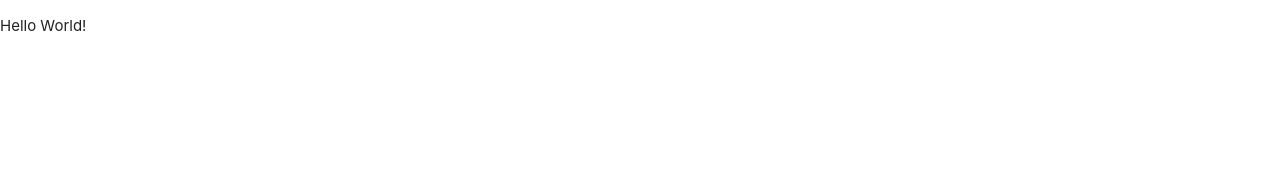
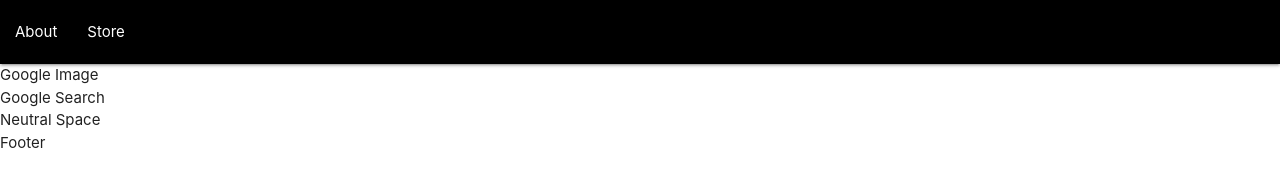
Before and after one commit to yoojeenkim/google-clone, a website: page index.html in a window 1280 px wide. Drawn offline with Linux system fonts and the light colour scheme.

Commit message:
added containers to indicate sections of page

```diff
--- a/index.html
+++ b/index.html
@@ -12,7 +12,22 @@
 </head>
 
 <body>
-    <p>Hello World!</p>
+    <div class="row">
+        <div>
+            <nav class="black">
+                <div class="nav-wrapper">
+                    <ul class="left">
+                        <li><a href="#">About</a></li>
+                        <li><a href="#">Store</a></li>
+                    </ul>
+                </div>
+            </nav>
+        </div>
+        <div>Google Image</div>
+        <div>Google Search</div>
+        <div>Neutral Space</div>
+        <div class="footer">Footer</div>
+    </div>
     <!--JavaScript at end of body for optimized loading-->
     <script type="text/javascript" src="js/materialize.min.js"></script>
 </body>
```
